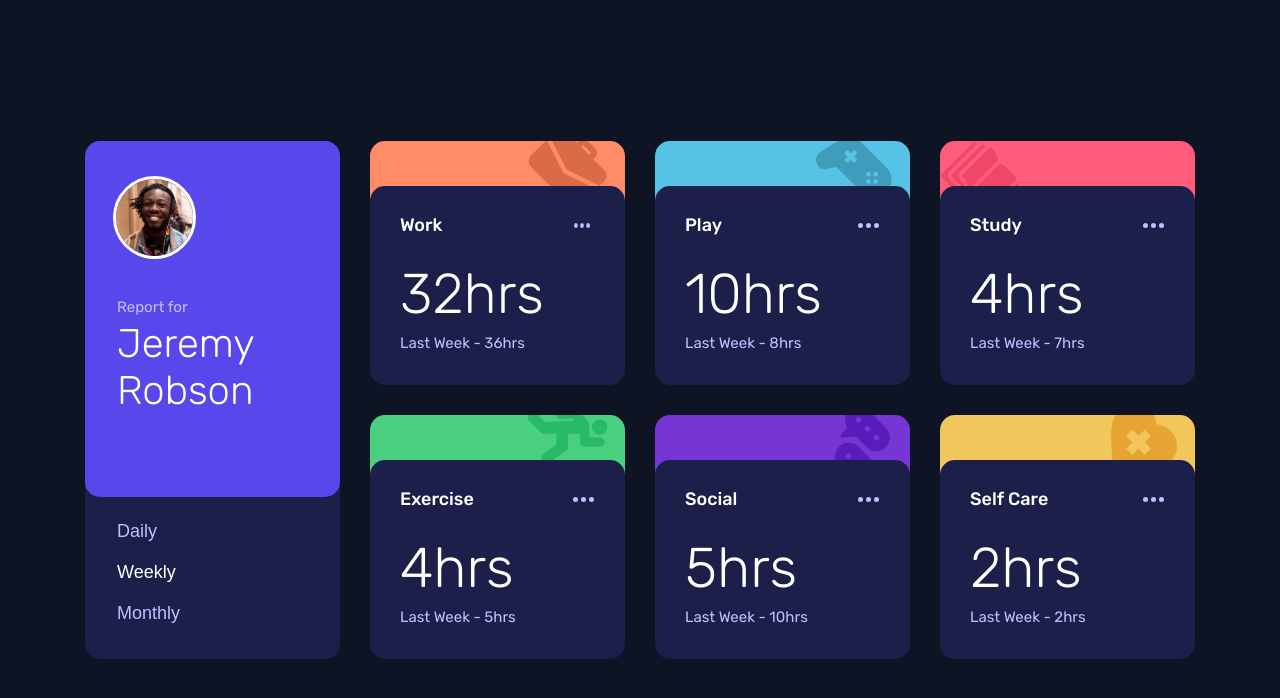
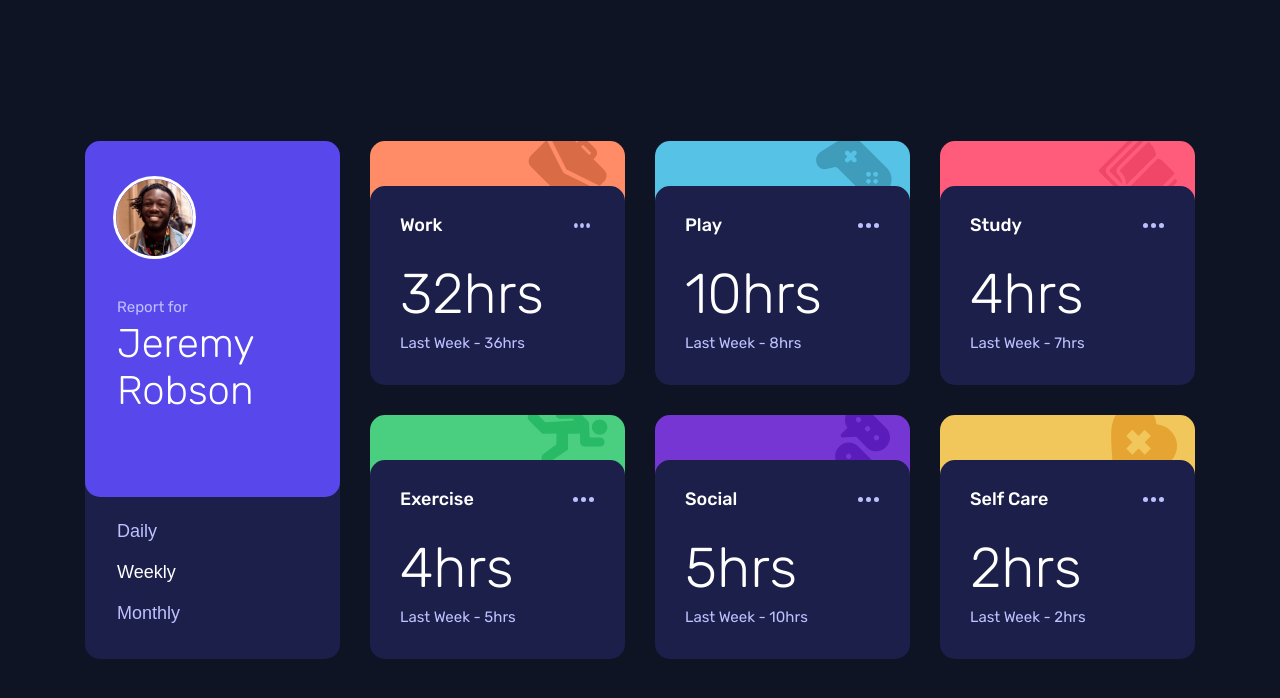
Before and after one commit to Hanka8/FM-time-tracking-dashboard, a plain HTML site: page index.html in a window 1280 px wide. Drawn offline with Linux system fonts and the light colour scheme.

Commit message:
Update styles.css

```diff
--- a/styles.css
+++ b/styles.css
@@ -141,7 +141,7 @@
 .col--pink {
   background-color: var(--red-study);
   background-image: url(images/icon-study.svg);
-  background-position: 90% -3;
+  background-position: 90% -3%;
 }
 .col--green {
   background-color: var(--green-exercise);
```
